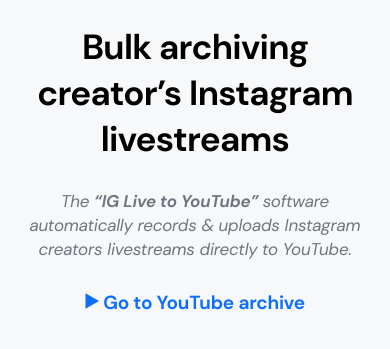
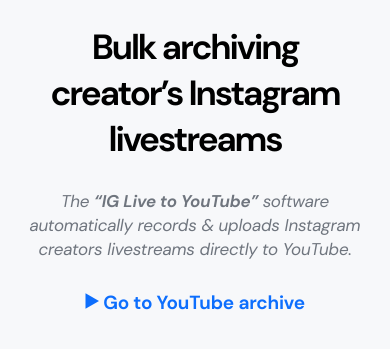
Before and after one commit to mattwelter/IGLivetoYouTube-Landing, a plain HTML site: page index.html in a window 390 px wide. Shown: the part 205-554 px from the top of the page. Drawn offline with Linux system fonts and the light colour scheme.

Commit message:
Update styles.css

```diff
--- a/styles.css
+++ b/styles.css
@@ -67,6 +67,9 @@ h1 {
 	.width {
 		width: 100%;
 	}
+	h1 {
+		letter-spacing: -0.06em;
+	}
 	#wrapper {
 		margin-top: 125px;
 	}
```
